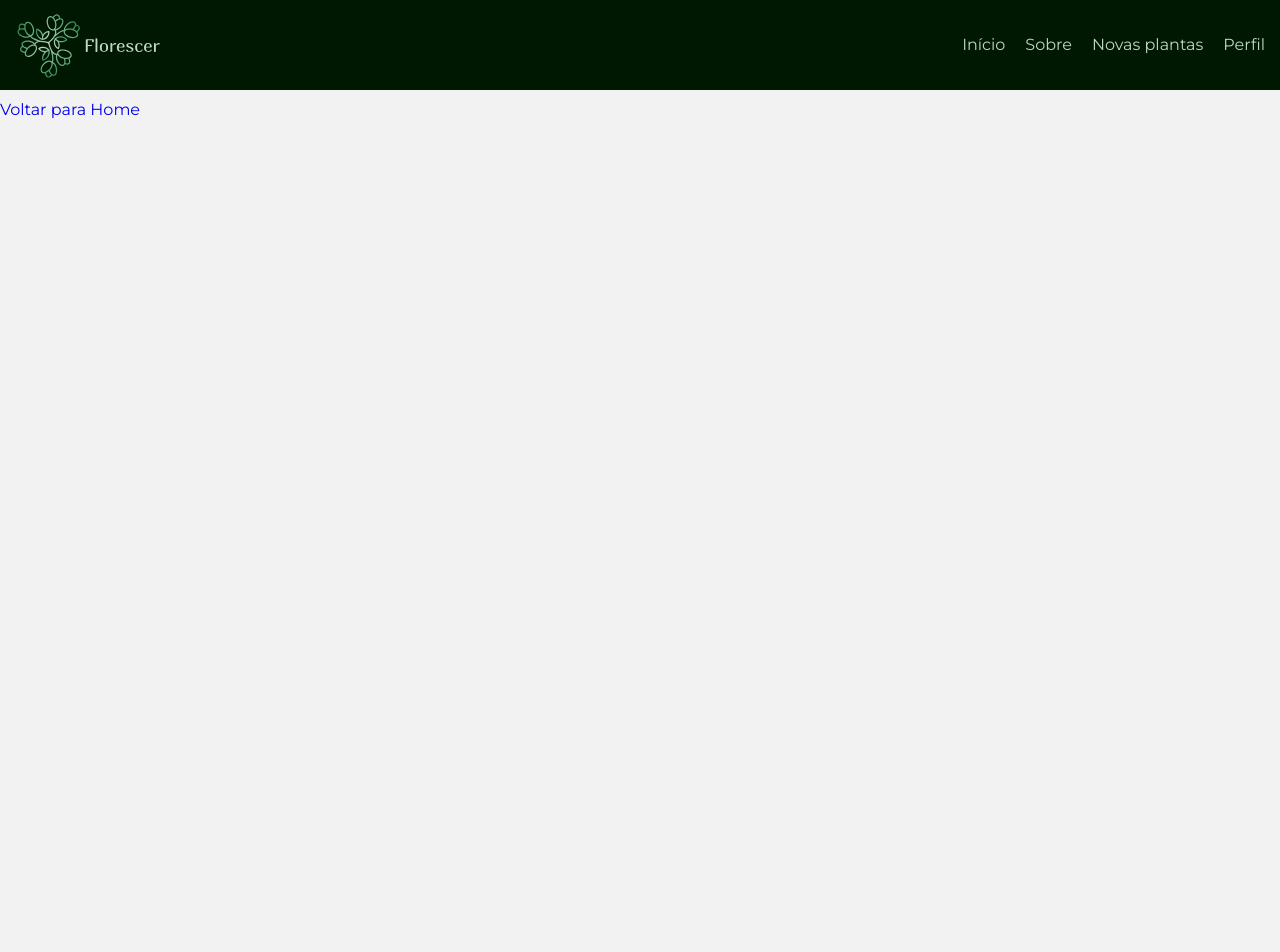
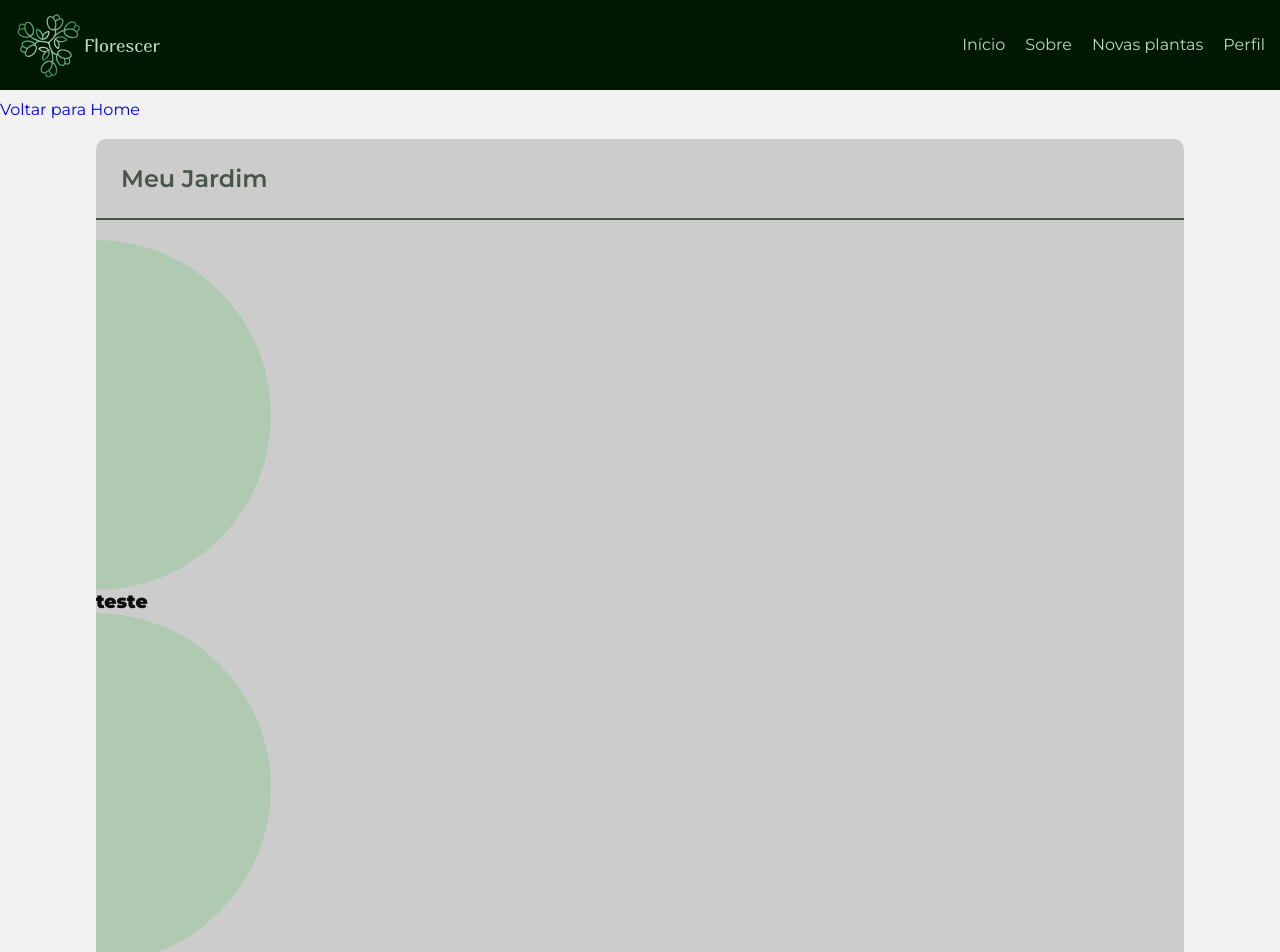
Before and after one commit to senac-pd1/florescer-front-end, a React (Vite) app: page /profile in a window 1280 px wide. Shown: the top 952 px of the page. Before the commit the page ends 900 px from the top, so only its background shows below. Built offline with nearby package versions, Linux system fonts and the light colour scheme.

Commit message:
iniciando a section userGarden

```diff
--- /dev/null
+++ b/src/containers/UserGarden/UserGarden.tsx
@@ -0,0 +1,19 @@
+import {
+  CircleShape1,
+  CircleShape2,
+  GardenContainer,
+  TitleGarden,
+} from "./UserGardenStyle";
+
+const UserGarden = () => {
+  return (
+    <GardenContainer>
+      <TitleGarden>Meu Jardim</TitleGarden>
+      <CircleShape1></CircleShape1>
+      <h3>teste</h3>
+      <CircleShape2></CircleShape2>
+    </GardenContainer>
+  );
+};
+
+export default UserGarden;
--- /dev/null
+++ b/src/containers/UserGarden/UserGardenStyle.ts
@@ -0,0 +1,45 @@
+import styled from "styled-components";
+import { colorsVariables } from "../../style/VariablesStyle";
+
+export const GardenContainer = styled.section`
+  background-color: ${colorsVariables.lightGrey};
+  width: 85%;
+  margin: 20px auto;
+  border-radius: 10px;
+`;
+
+export const TitleGarden = styled.h2`
+  padding: 25px;
+  font-size: 24px;
+  font-weight: 600;
+  color: ${colorsVariables.mediumDarkGreen};
+  border-bottom: 2px solid ${colorsVariables.mediumDarkGreen};
+  margin-bottom: 20px;
+`;
+
+export const CircleShape1 = styled.div`
+  width: 350px;
+  height: 350px;
+  shape-outside: circle(50% at 30%);
+  clip-path: circle(50% at 0%);
+  background: rgba(129, 199, 132, 0.39);
+  shape-outside: inset(20px 5px 30px 10px);
+`;
+
+export const CircleShape2 = styled.div`
+  width: 350px;
+  height: 350px;
+  shape-outside: circle(50% at 30%);
+  clip-path: circle(50% at 0%);
+  background: rgba(129, 199, 132, 0.39);
+`;
+
+// #circulo {
+//     float: left;
+//     width: 150px;
+//     height: 150px;
+//     margin: 20px;
+//     shape-outside: circle(50% at 30%);
+//     clip-path: circle(50% at 0%);
+//     background: lightblue;
+//   }
--- a/src/pages/ProfilePage/ProfilePage.tsx
+++ b/src/pages/ProfilePage/ProfilePage.tsx
@@ -1,17 +1,16 @@
 import { Link } from "react-router-dom";
 import Header from "../../containers/Header/Header";
 import { BackButton } from "./ProfilePageStyle";
+import UserGarden from "../../containers/UserGarden/UserGarden";
 
 const ProfilePage = () => {
   return (
     <>
-
-      <Header/>
+      <Header />
       <BackButton>
-        <Link to="/">
-          Voltar para Home
-        </Link>
+        <Link to="/">Voltar para Home</Link>
       </BackButton>
+      <UserGarden />
     </>
   );
 };
```
